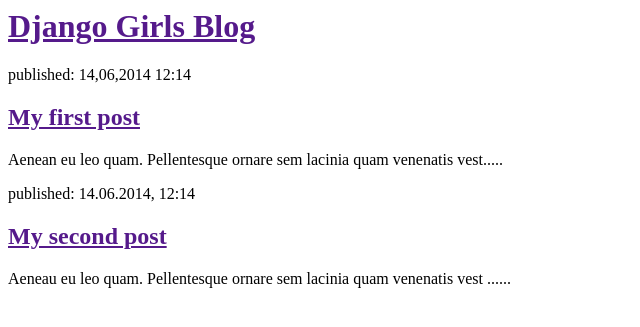
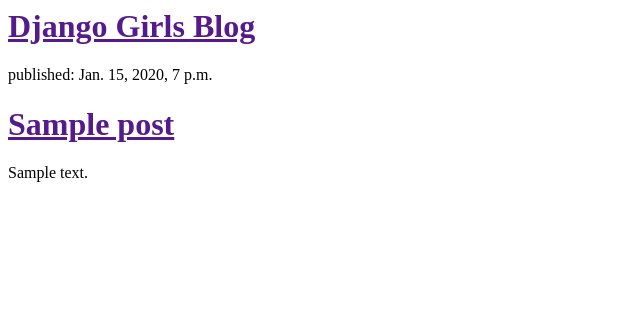
Before and after one commit to makeajourney/django-tutorial, a Django app: template blog/templates/blog/post_list.html in a window 1280 px wide. Shown: the top 327 px of the page, without its empty margins (0-640 px from the left). Run offline with Django 3.2, Linux system fonts and the light colour scheme; the template is opened without the code that fills it: values that come from a table or form of the project are taken from there, others are empty; tables that the repository leaves empty hold one stand-in row (values such as "Sample post").

Commit message:
modified templates to display posts from databases.

```diff
--- a/blog/templates/blog/post_list.html
+++ b/blog/templates/blog/post_list.html
@@ -7,15 +7,14 @@
             <h1><a href="">Django Girls Blog</a></h1>
         </div>
 
-        <div>
-            <p>published: 14,06,2014 12:14</p>
-            <h2><a href="">My first post</a></h2>
-            <p>Aenean eu leo quam. Pellentesque ornare sem lacinia quam venenatis vest.....</p>
-        </div>
-        <div>
-            <p>published: 14.06.2014, 12:14</p>
-            <h2><a href="">My second post</a></h2>
-            <p>Aeneau eu leo quam. Pellentesque ornare sem lacinia quam venenatis vest ......</p>
-        </div>
+	{% for post in posts %}
+
+        	<div>
+
+            		<p>published: {{ post.published_date }}</p>
+			<h1><a href="">{{ post.title }}</a></h1>
+			<p>{{ post.text|linebreaksbr }}</p>
+        	</div>
+	{% endfor %}
     </body>
 </html>
```
